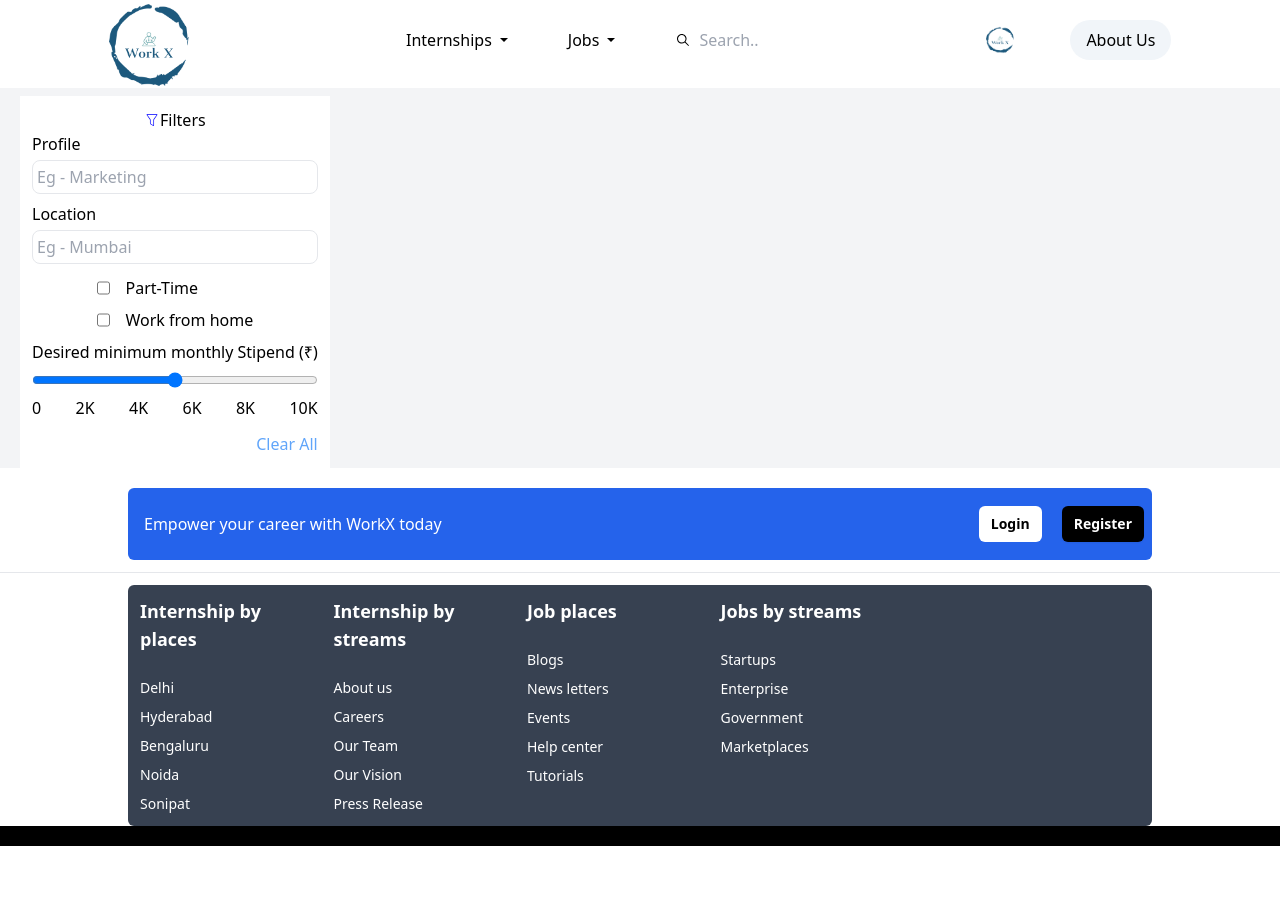
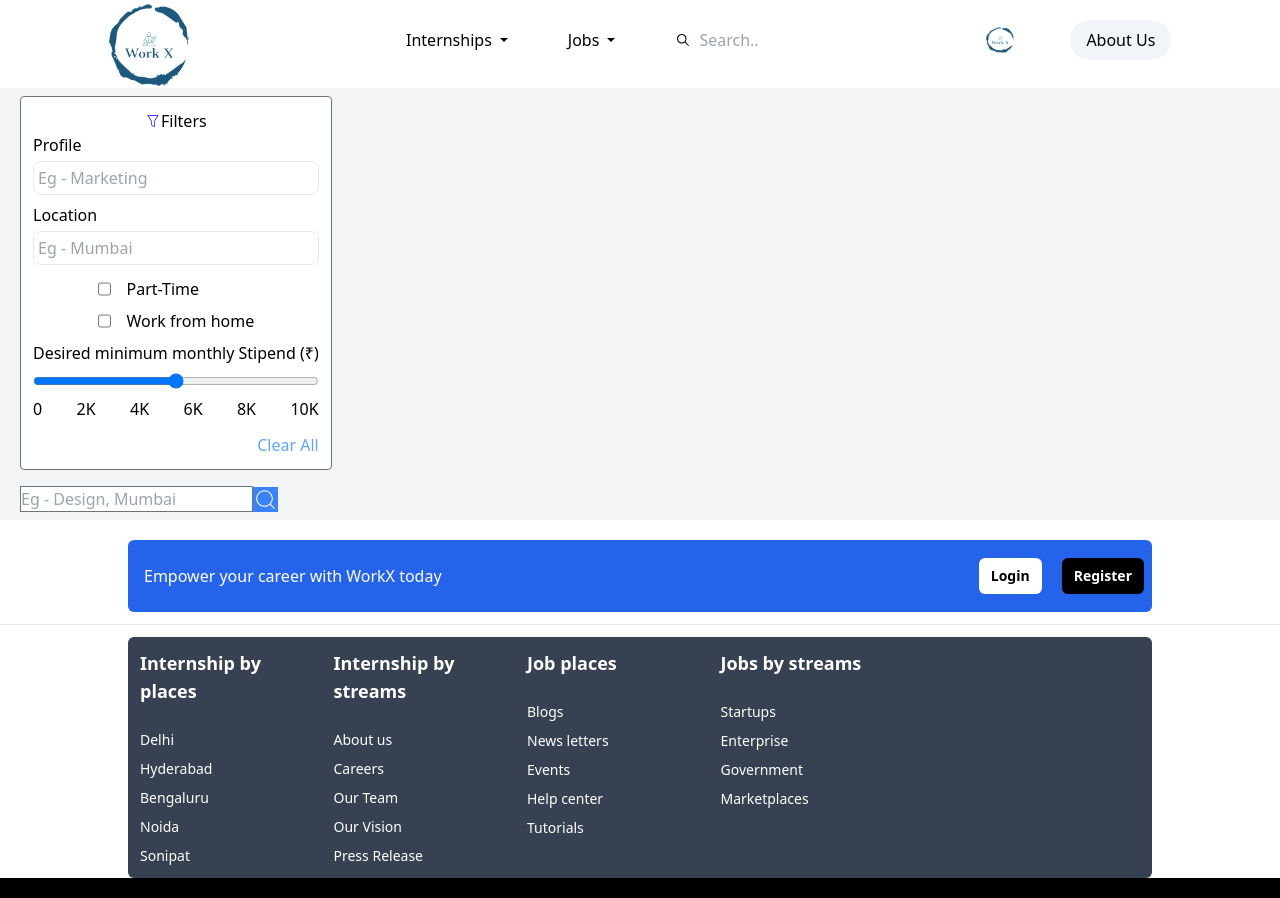
Before and after one commit to Rishav-01/WorkX, a React (Vite) app in the folder client/: page /internships in a window 1280 px wide. Before the commit the page ends 846 px from the top, so only its background shows below. Built offline with nearby package versions, Linux system fonts and the light colour scheme.

Commit message:
added input

```diff
--- a/client/src/pages/Internships.jsx
+++ b/client/src/pages/Internships.jsx
@@ -1,15 +1,16 @@
 import React from "react";
 import Navbar from "../components/Navbar";
 import Footer from "../components/footer/Footer";
-import { CiFilter } from "react-icons/ci";
+import { CiFilter, CiSearch } from "react-icons/ci";
 
 const Internships = () => {
   return (
     <>
       <Navbar />
-      <div className="flex my-2 bg-gray-100">
+      <div className="flex border-gray-500 my-2 max-w-full bg-gray-100">
         {/* Filters section  */}
-        <div className="max-w-1/6 bg-white mt-2 p-3 text-wrap ml-5 flex flex-col">
+        <div>
+          <div className="max-w-1/6 bg-white mt-2 border-gray-500 border my-2 rounded p-3 text-wrap ml-5 flex flex-col">
             <p className="text-center flex items-center justify-center">
               <CiFilter color="blue" />
               Filters
@@ -58,6 +59,19 @@ const Internships = () => {
             </p>
           </div>
 
+          <div className="flex items-center">
+            <input
+              className="ml-5 my-2 border-gray-500 border outline-none"
+              type="text"
+              placeholder="Eg - Design, Mumbai"
+            />
+            <CiSearch
+              size={25}
+              className="bg-blue-500 text-white cursor-pointer"
+            />
+          </div>
+        </div>
+
         {/* Internships card showcase section  */}
         <div></div>
       </div>
```
Lines whose indentation alone changed are shown as unchanged.
